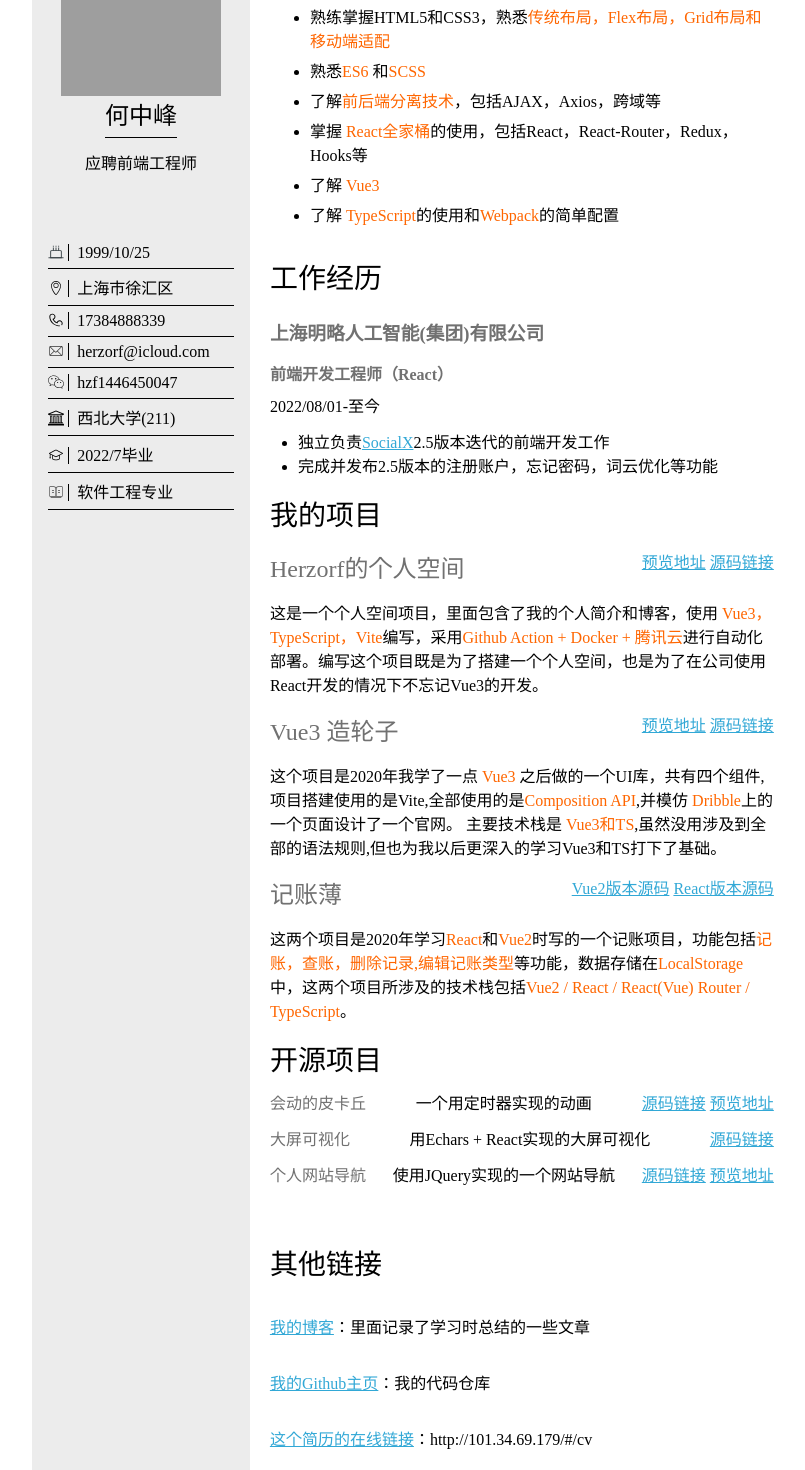
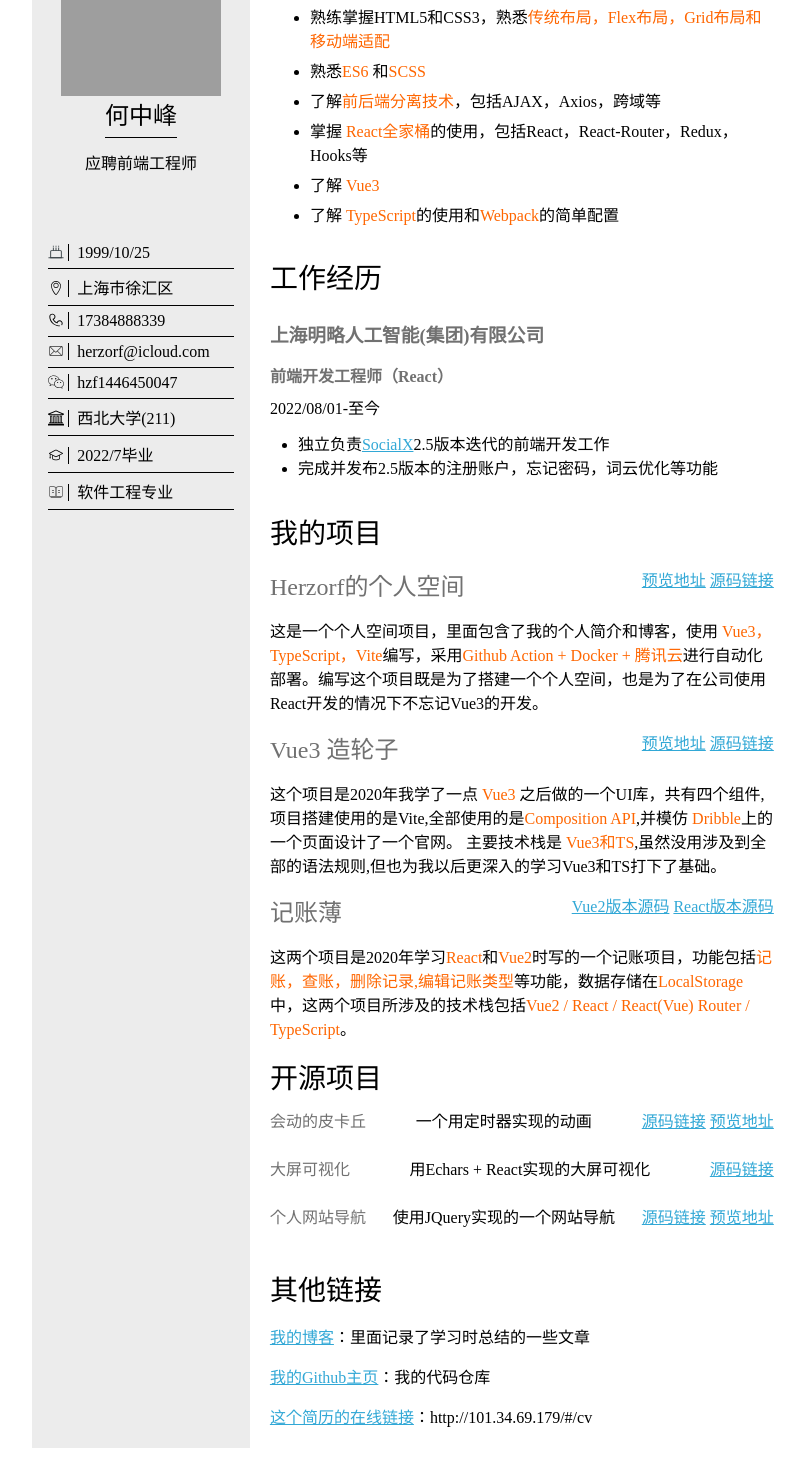
Before and after one commit to herzorf/herzorf, a Vue app: page /#/cv in a window 1280 px wide. Shown: the part 80-1550 px from the top of the page, without its empty margins (227-1032 px from the left). After the commit the page ends 1528 px from the top, so only its background shows below. Built offline with nearby package versions, Linux system fonts and the light colour scheme; grey boxes are pictures that could not be loaded.

Commit message:
其他链接和修改布局

```diff
--- a/src/pages/cv/components/my-work-experience.vue
+++ b/src/pages/cv/components/my-work-experience.vue
@@ -20,7 +20,7 @@ import WorkExperience from "./work-experience.vue";
 </script>
 <style lang="scss" scoped>
 section {
-  margin-bottom: 1em;
+  margin-bottom: 2em;
 
   ul {
     list-style-type: initial;
--- a/src/pages/cv/components/other-link.vue
+++ b/src/pages/cv/components/other-link.vue
@@ -13,10 +13,10 @@ import MainTitle from './main-title.vue';
 </script>
 <style lang="scss" scoped>
 section {
-    margin-top: 16px;
+    margin-top: 12px;
 
     p {
-        margin-top: 2em;
+        margin-top: 1em;
         display: flex;
     }
 }
--- a/src/pages/cv/components/other-project-item.vue
+++ b/src/pages/cv/components/other-project-item.vue
@@ -13,6 +13,10 @@ div {
     justify-content: space-between;
     margin-top: 12px;
 
+    span {
+        margin-bottom: 12px;
+    }
+
     span:first-child {
         color: rgb(113, 113, 113);
     }
--- a/src/pages/cv/components/work-experience.vue
+++ b/src/pages/cv/components/work-experience.vue
@@ -17,7 +17,7 @@
 <script setup lang="ts"></script>
 <style lang="scss" scoped>
 .wrapper {
-  margin-top: 22px;
+  margin-top: 24px;
 
   h3 {
     margin-bottom: 16px;
```
